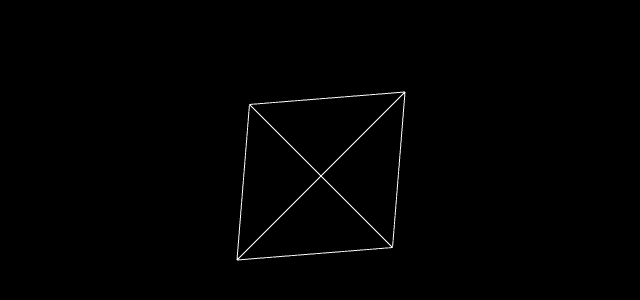
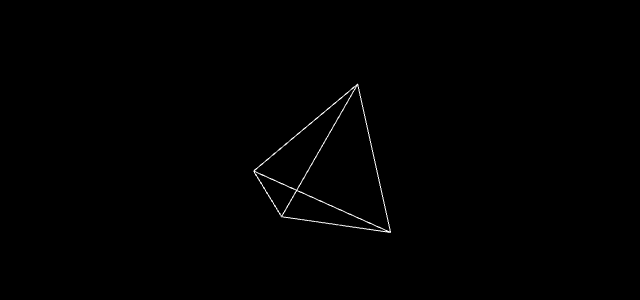
Before and after one commit to alexburner/menrva.io, a plain HTML site: page index.html in a window 1280 px wide. Shown: the part 224-524 px from the top of the page, without its empty margins (319-959 px from the left). Drawn offline with Linux system fonts and the light colour scheme.

Commit message:
starting camera w/ a nice lil tilt

```diff
--- a/index.html
+++ b/index.html
@@ -57,7 +57,9 @@ scene.add(camera);
 
 // the camera starts at 0,0,0
 // so pull it back
-camera.position.z = 300;
+camera.position.y = 360;
+camera.position.x = 180;
+camera.position.z = 60;
 
 // start the renderer
 renderer.setSize(WIDTH, HEIGHT);
```
